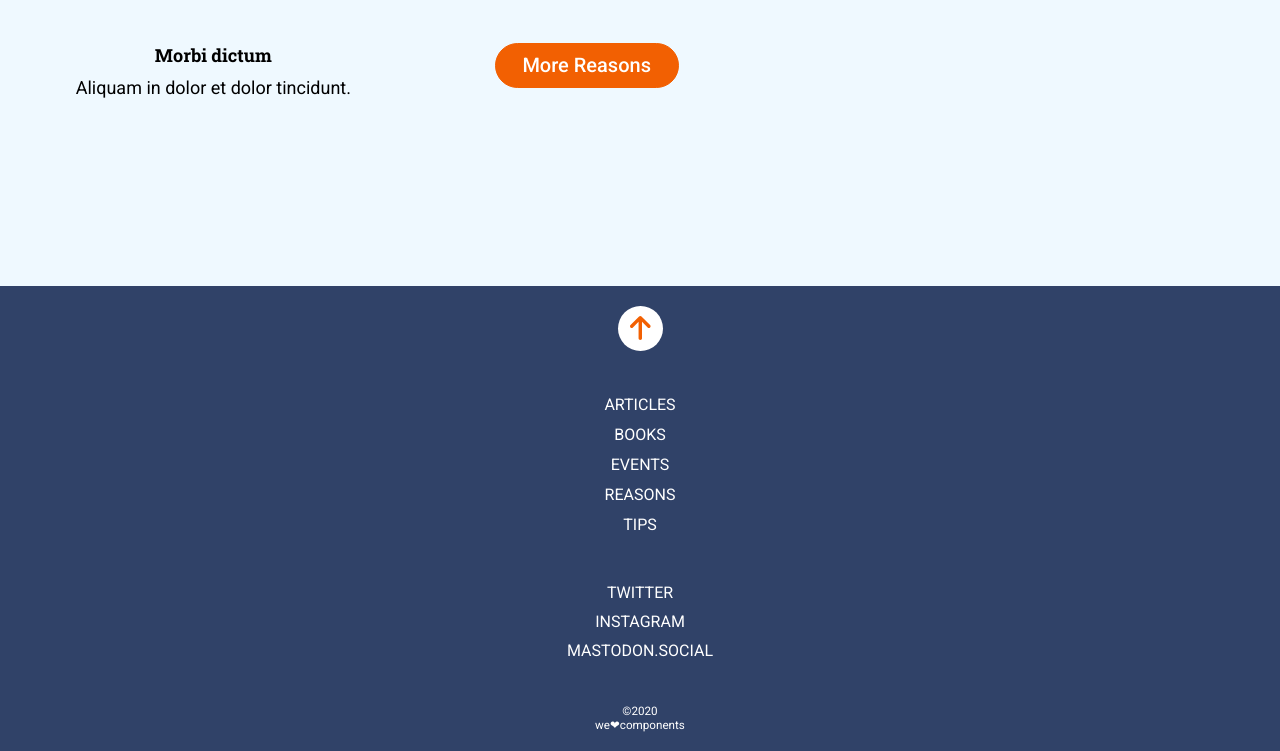
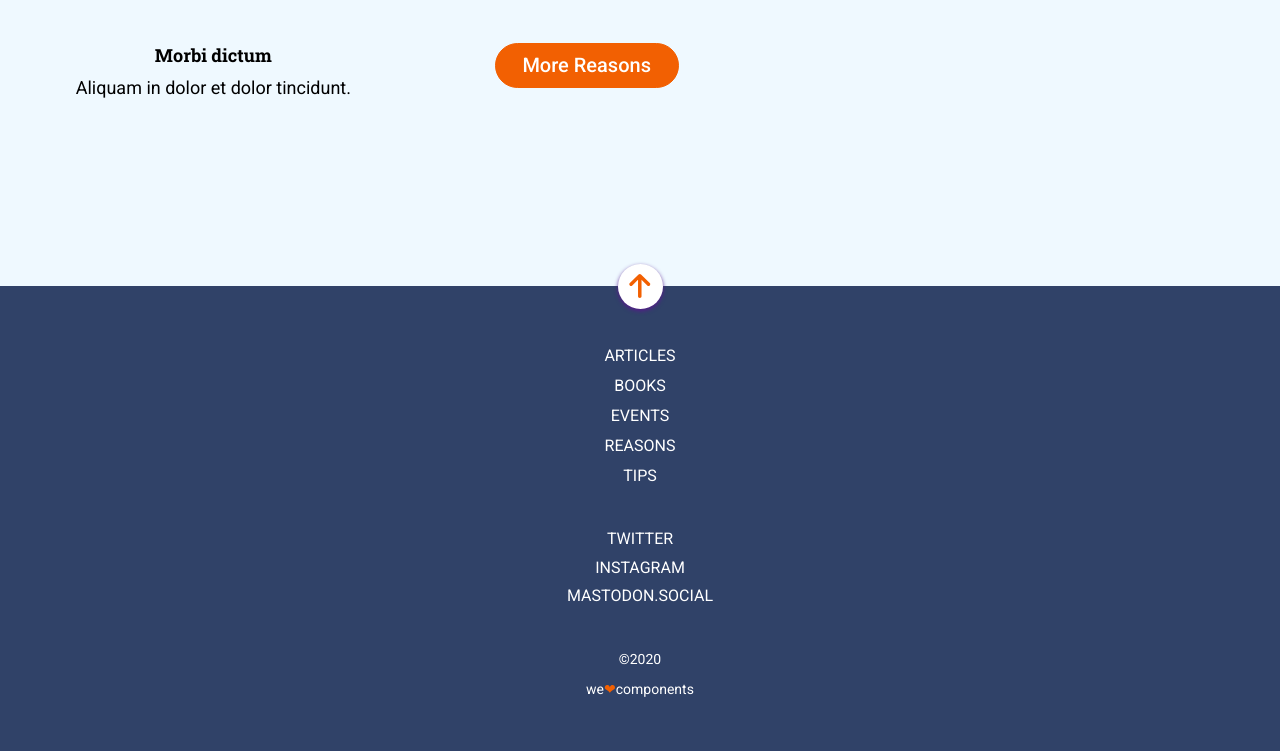
Before and after one commit to maribelgr/layout-anonymous-proxy, a website: page src/html/index.html in a window 1280 px wide. Shown: the part 1301-2052 px from the top of the page. Drawn offline with nearby package versions, Linux system fonts and the light colour scheme; files that its build step writes are made by us from their sources; files whose address does not match are found by name.

Commit message:
Add button module 4

```diff
--- a/src/html/partials/footer.html
+++ b/src/html/partials/footer.html
@@ -1,9 +1,7 @@
 <footer class="footer-container">
-  <div>
-    <a class="footer-button" href="">
-      <img class="arrow-button" src="./assets/images/ico-arrow.svg" alt="" />
-    </a>
-  </div>
+  <a class="footer-button" href="">
+    <img class="arrow-button" src="./assets/images/ico-arrow.svg" alt="" />
+  </a>
   <nav>
     <ul class="link-container">
       <li class="item">
@@ -38,6 +36,6 @@
   </nav>
   <div class="small-container">
     <small>©2020</small>
-    <small>we❤︎components</small>
+    <small>we<span class="footer-quore">❤︎</span>components</small>
   </div>
 </footer>
--- a/src/scss/layout/_footer.scss
+++ b/src/scss/layout/_footer.scss
@@ -5,6 +5,7 @@
   justify-content: space-around;
   align-items: center;
   height: 465px;
+  position: relative;
 }
 
 .footer-button {
@@ -15,10 +16,15 @@
   display: flex;
   justify-content: center;
   align-items: center;
+  position: absolute;
+  top: -22.5px;
+  box-shadow: 0 2px 4px 0;
 }
 
-/*.arrow-button {
-}*/
+.arrow-button {
+  width: 21.6px;
+  height: 24px;
+}
 
 .link-container {
   list-style-type: none;
@@ -28,6 +34,7 @@
   display: flex;
   flex-direction: column;
   justify-content: space-around;
+  margin-top: 37.5px;
 }
 
 .socialMedia-container {
@@ -51,8 +58,19 @@
 .small-container {
   display: flex;
   flex-direction: column;
+  justify-content: space-around;
   align-items: center;
   color: $color-white;
   font-family: $font-main;
   font-size: 14px;
+  height: 60px;
+  margin-bottom: 30px;
 }
+
+.small-container small {
+  font-size: 14px;
+}
+
+.footer-quore {
+  color: $color-orange;
+}
```
